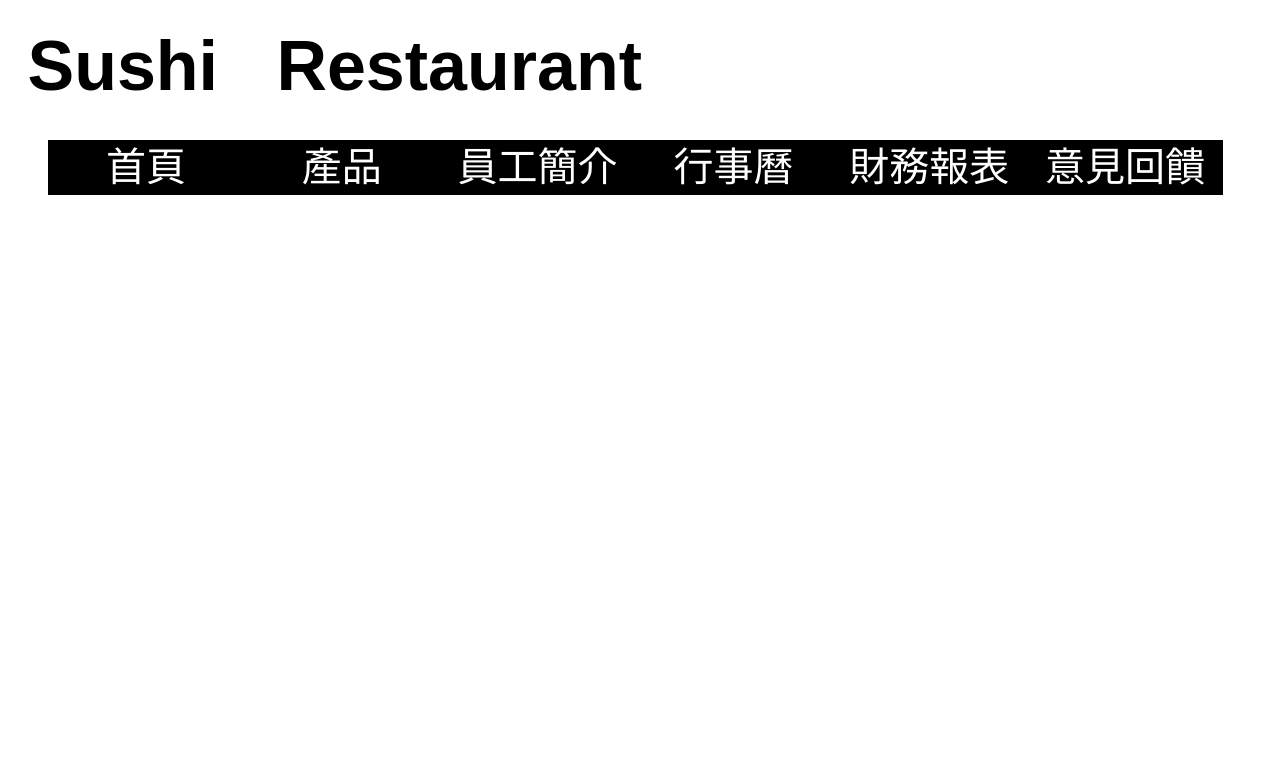
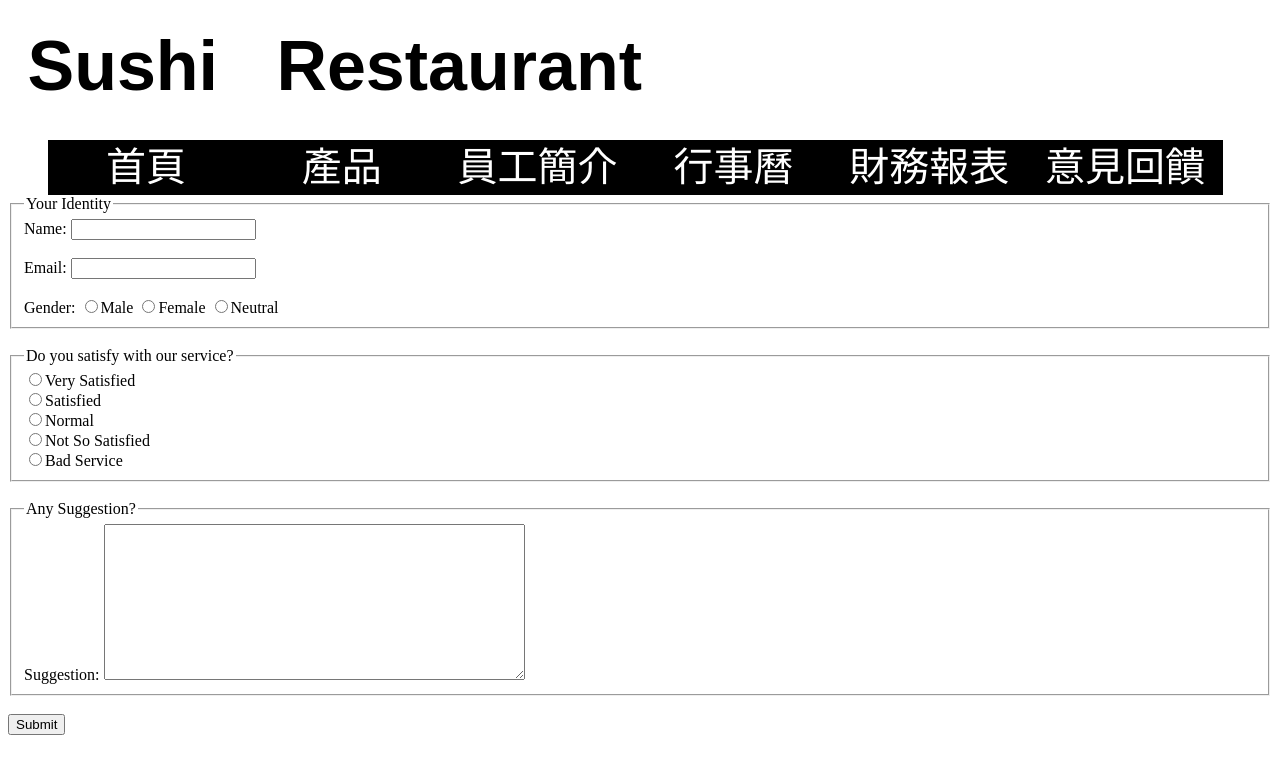
Before and after one commit to ryankert01/WebSideProject-01-1, a plain HTML site: page reviews.html in a window 1280 px wide. Drawn offline with Linux system fonts and the light colour scheme.

Commit message:
Add files via upload

```diff
--- a/reviews.html
+++ b/reviews.html
@@ -5,7 +5,8 @@
     <meta http-equiv="X-UA-Compatible" content="IE=edge">
     <meta name="viewport" content="width=device-width, initial-scale=1.0">
     <title></title>
-    <link rel="stylesheet" type="text/css" href="style.css">
+    <link rel="stylesheet" type="text/css" href="css/style.css">
+    <link rel="stylesheet" type="text/css" href="css/reviews.css">
 
 </head>
 <body>
@@ -29,7 +30,31 @@
 
 <!--review form-->
 <body>
-
+    <form action="index.html" target="_blank" method="get">
+        <fieldset>
+            <legend>Your Identity</legend>
+            Name: <input type="text" name="Name" reqired><br><br>
+            Email: <input type="email" name="Email" required><br><br>
+            Gender:
+            <input type="radio" name="Gender" value="Male">Male
+            <input type="radio" name="Gender" value="Female">Female
+            <input type="radio" name="Gender" value="Neutral">Neutral
+        </fieldset><br>
+        <fieldset>
+            <legend>Do you satisfy with our service?</legend>
+            <input type="radio" name="Satisfactory" value="Very Satisfied">Very Satisfied<br>
+            <input type="radio" name="Satisfactory" value="Satisfied">Satisfied<br>
+            <input type="radio" name="Satisfactory" value="Normal">Normal<br>
+            <input type="radio" name="Satisfactory" value="Not So Satisfied">Not So Satisfied<br>
+            <input type="radio" name="Satisfactory" value="Bad Service">Bad Service<br>
+        </fieldset><br>
+        <fieldset>
+            <legend>Any Suggestion?</legend>
+            Suggestion:
+            <textarea name="Suggestion" id="Suggestion" cols="50" rows="10"></textarea>
+        </fieldset>
+        <br><input type="submit">
+    </form>
 </body>
 
 </html>
```
